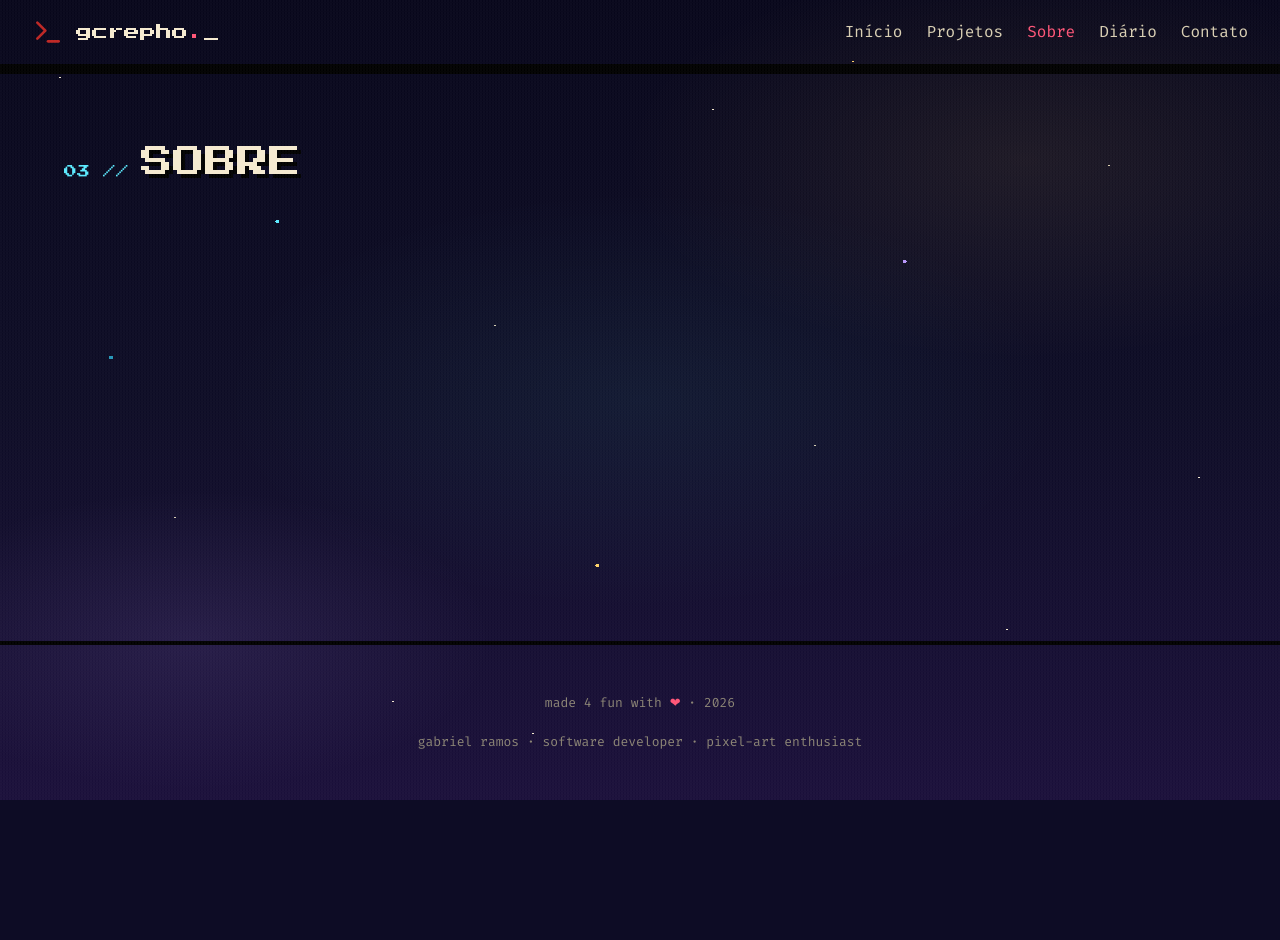
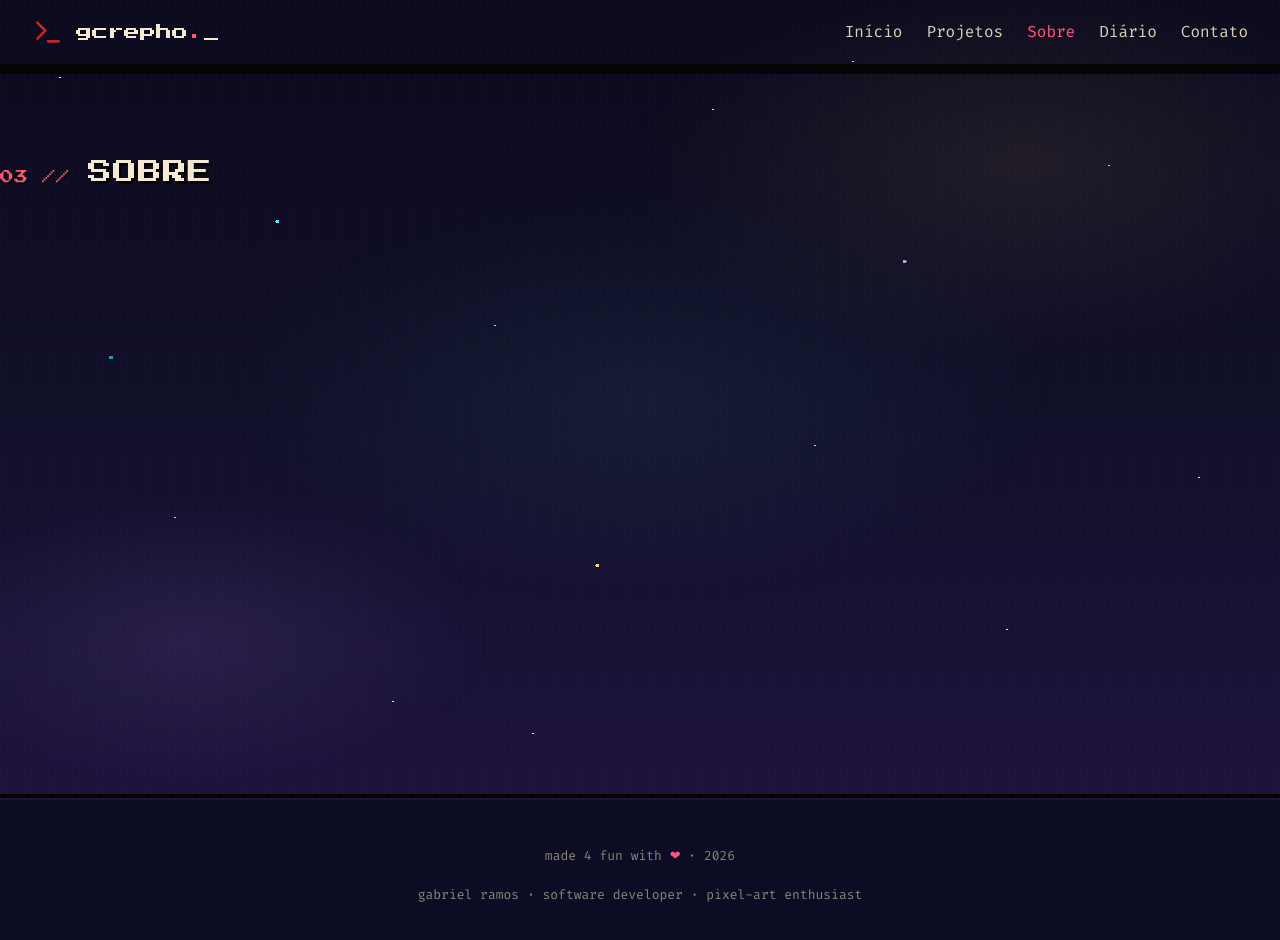
Before and after one commit to pinhaum/pinhaum.github.io, a SvelteKit app: page /about in a window 1280 px wide. Shown: the top 940 px of the page. Before the commit the page ends 800 px from the top, so only its background shows below. Built offline with nearby package versions, Linux system fonts and the light colour scheme.

Commit message:
feat(roadmap): update implementation steps and mark shared primitives as complete
feat(styles): add button, card, and tag styles to app.css

refactor(routes): remove inline styles from page components for consistency

```diff
--- a/src/app.css
+++ b/src/app.css
@@ -42,3 +42,140 @@ a {
 a:hover {
   color: var(--gcr-moon);
 }
+
+/* ============================================================
+   BUTTONS
+   ============================================================ */
+.btn {
+  display: inline-flex;
+  align-items: center;
+  gap: 10px;
+  padding: 12px 20px;
+  font-family: var(--font-body);
+  font-size: 17px;
+  font-weight: 500;
+  letter-spacing: 0.04em;
+  background: var(--gcr-paper);
+  color: var(--gcr-ink);
+  box-shadow: 5px 5px 0 var(--gcr-ink);
+  border: none;
+  cursor: pointer;
+  text-decoration: none;
+  transition: transform var(--t-fast) var(--ease-step),
+              box-shadow var(--t-fast) var(--ease-step);
+}
+
+.btn:hover {
+  transform: translate(-2px, -2px);
+  box-shadow: 7px 7px 0 var(--gcr-ink);
+  color: var(--gcr-ink);
+}
+
+.btn:active {
+  transform: translate(2px, 2px);
+  box-shadow: 2px 2px 0 var(--gcr-ink);
+}
+
+.btn.primary {
+  background: var(--gcr-coral);
+  color: var(--gcr-paper);
+}
+
+.btn.primary:hover {
+  background: var(--gcr-coral-hot);
+  color: var(--gcr-paper);
+}
+
+.btn.ghost {
+  background: transparent;
+  color: var(--gcr-paper);
+  border: 2px solid var(--gcr-paper);
+  box-shadow: 5px 5px 0 var(--gcr-ink);
+}
+
+.btn.ghost:hover {
+  border-color: var(--gcr-aurora);
+  color: var(--gcr-aurora);
+}
+
+.btn .arrow {
+  font-family: var(--font-display);
+  font-size: 10px;
+}
+
+/* ============================================================
+   CARDS
+   ============================================================ */
+.card {
+  background: var(--bg-elevated);
+  border: 4px solid var(--gcr-ink);
+  box-shadow: 6px 6px 0 var(--gcr-ink);
+  padding: 24px;
+  transition: transform var(--t-fast) var(--ease-step),
+              box-shadow var(--t-fast) var(--ease-step);
+}
+
+.card:hover {
+  transform: translate(-3px, -3px);
+  box-shadow: 9px 9px 0 var(--gcr-ink);
+}
+
+.card.aurora { border-color: var(--gcr-aurora); }
+.card.coral  { border-color: var(--gcr-coral);  }
+.card.moon   { border-color: var(--gcr-moon);   }
+
+/* ============================================================
+   TAGS
+   ============================================================ */
+.tag {
+  display: inline-block;
+  padding: 4px 10px;
+  font-family: var(--font-mono);
+  font-size: 11px;
+  letter-spacing: 0.06em;
+  background: var(--bg-inset);
+  color: var(--gcr-aurora);
+  border: 2px solid var(--gcr-ink);
+  text-transform: uppercase;
+}
+
+.tag.coral  { color: var(--gcr-coral);  }
+.tag.moon   { color: var(--gcr-moon);   }
+.tag.spark  { color: var(--gcr-spark);  }
+.tag.nebula { color: var(--gcr-nebula); }
+
+/* ============================================================
+   LAYOUT
+   ============================================================ */
+.container {
+  max-width: 1080px;
+  margin: 0 auto;
+  padding: 0 32px;
+}
+
+.page {
+  padding: 80px 0 120px;
+  min-height: calc(100vh - 80px);
+}
+
+.page-title {
+  display: flex;
+  align-items: baseline;
+  gap: 18px;
+  margin-bottom: 56px;
+}
+
+.page-title .num {
+  font-family: var(--font-display);
+  font-size: 14px;
+  color: var(--gcr-coral);
+  text-shadow: 2px 2px 0 var(--gcr-ink);
+}
+
+.page-title .label {
+  font-family: var(--font-display);
+  font-size: 24px;
+  color: var(--gcr-paper);
+  text-shadow: 3px 3px 0 var(--gcr-ink);
+  letter-spacing: 0.04em;
+}
--- a/src/routes/about/+page.svelte
+++ b/src/routes/about/+page.svelte
@@ -9,18 +9,3 @@
   </header>
   <!-- TODO: bio + favorites grid -->
 </section>
-
-<style>
-  .page { padding: var(--space-8); }
-
-  .page-title {
-    display: flex;
-    align-items: baseline;
-    gap: var(--space-3);
-    margin-bottom: var(--space-7);
-    font-family: var(--font-display);
-  }
-
-  .num { font-size: var(--fs-tiny); color: var(--energy); }
-  .label { font-size: var(--fs-h1); text-shadow: var(--text-shadow-pixel); }
-</style>
--- a/src/routes/blog/+page.svelte
+++ b/src/routes/blog/+page.svelte
@@ -9,18 +9,3 @@
   </header>
   <!-- TODO: lista de posts -->
 </section>
-
-<style>
-  .page { padding: var(--space-8); }
-
-  .page-title {
-    display: flex;
-    align-items: baseline;
-    gap: var(--space-3);
-    margin-bottom: var(--space-7);
-    font-family: var(--font-display);
-  }
-
-  .num { font-size: var(--fs-tiny); color: var(--energy); }
-  .label { font-size: var(--fs-h1); text-shadow: var(--text-shadow-pixel); }
-</style>
--- a/src/routes/contact/+page.svelte
+++ b/src/routes/contact/+page.svelte
@@ -9,18 +9,3 @@
   </header>
   <!-- TODO: form + canais -->
 </section>
-
-<style>
-  .page { padding: var(--space-8); }
-
-  .page-title {
-    display: flex;
-    align-items: baseline;
-    gap: var(--space-3);
-    margin-bottom: var(--space-7);
-    font-family: var(--font-display);
-  }
-
-  .num { font-size: var(--fs-tiny); color: var(--energy); }
-  .label { font-size: var(--fs-h1); text-shadow: var(--text-shadow-pixel); }
-</style>
--- a/src/routes/projects/+page.svelte
+++ b/src/routes/projects/+page.svelte
@@ -9,18 +9,3 @@
   </header>
   <!-- TODO: grid de projetos -->
 </section>
-
-<style>
-  .page { padding: var(--space-8); }
-
-  .page-title {
-    display: flex;
-    align-items: baseline;
-    gap: var(--space-3);
-    margin-bottom: var(--space-7);
-    font-family: var(--font-display);
-  }
-
-  .num { font-size: var(--fs-tiny); color: var(--energy); }
-  .label { font-size: var(--fs-h1); text-shadow: var(--text-shadow-pixel); }
-</style>
```
Also changed, not shown: src/routes/+page.svelte (+0 -31 lines), 1 other file (tests, documents, lock files or other folders).
